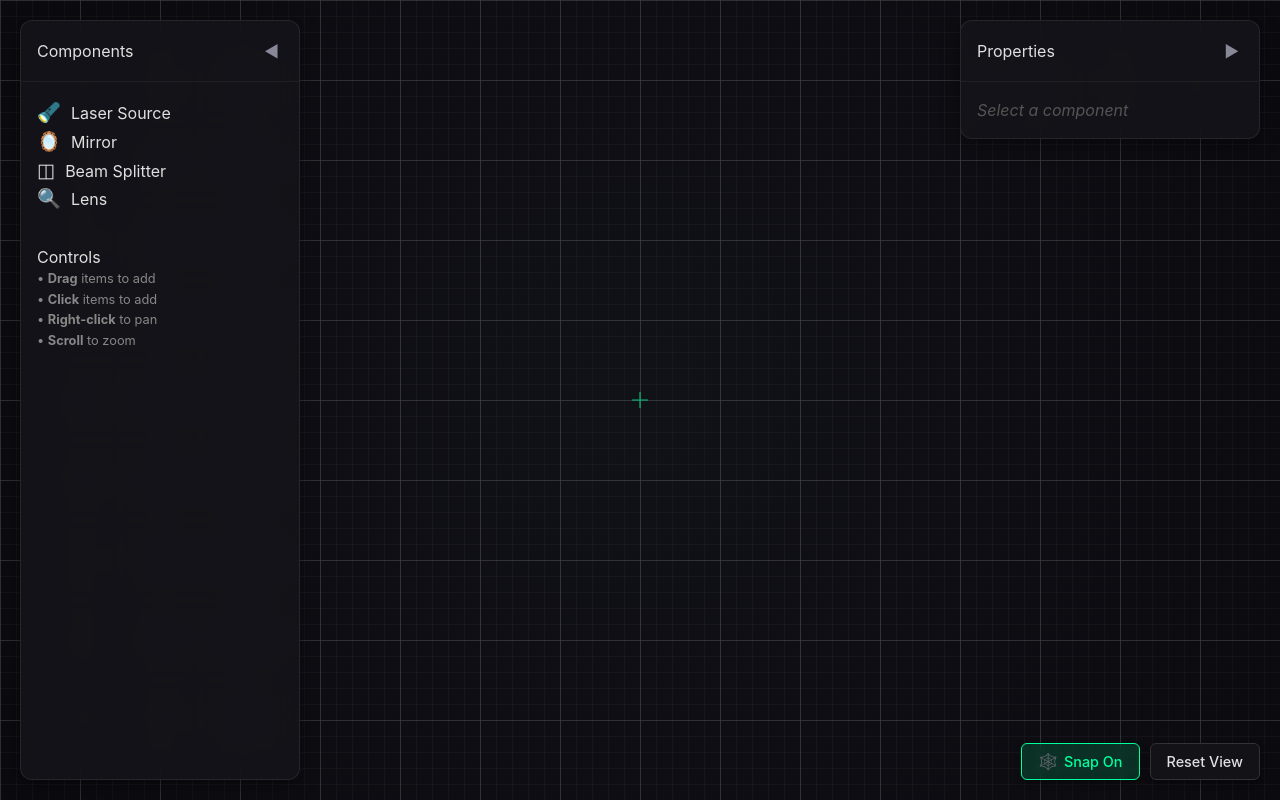
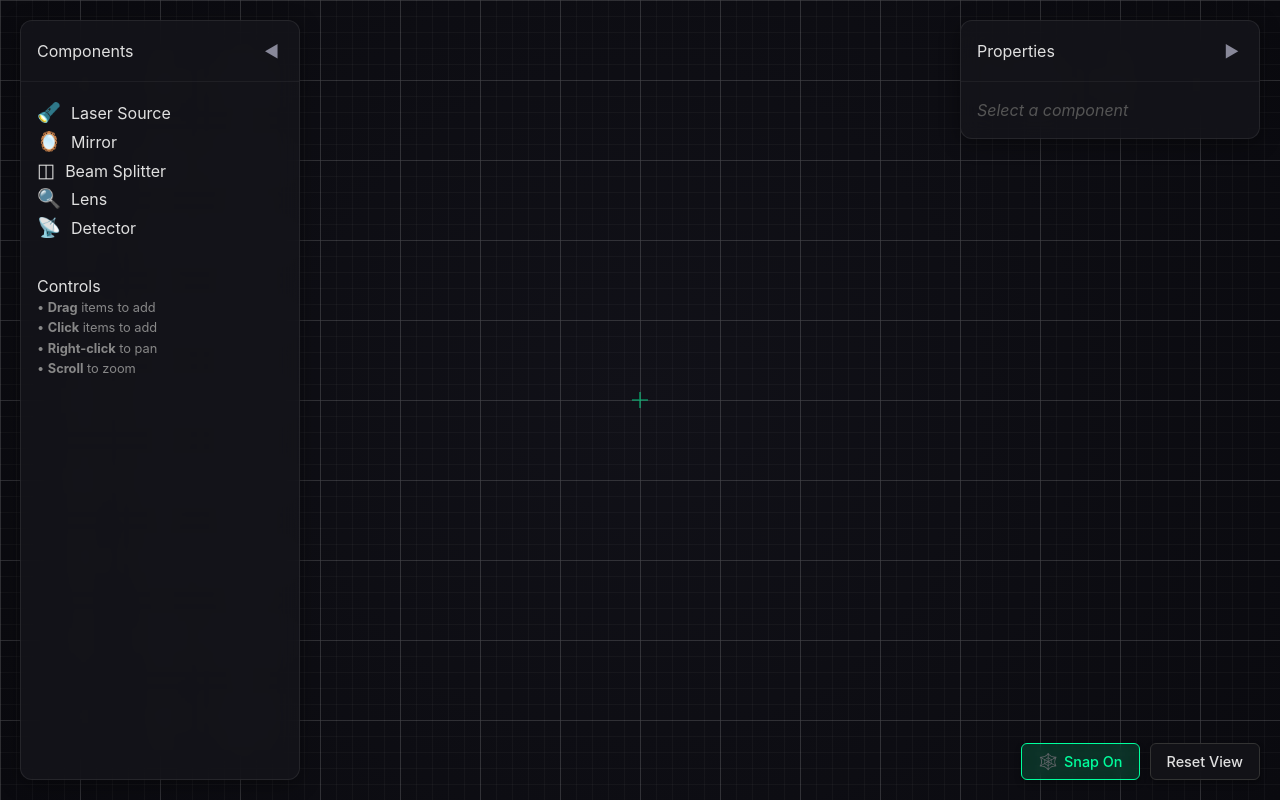
Before and after one commit to narongrit1053/Optics-table, a React (Vite) app: page / in a window 1280 px wide. Built offline with nearby package versions, Linux system fonts and the light colour scheme.

Commit message:
feat: Implement interactive optical table with ray tracing engine and component management.

```diff
--- a/src/components/OpticalTable.jsx
+++ b/src/components/OpticalTable.jsx
@@ -13,7 +13,7 @@ const OpticalTable = ({ components, setComponents, onSelect }) => {
     const svgRef = useRef(null);
 
     // Calculate Rays
-    const rays = useMemo(() => calculateRays(components), [components]);
+    const { rays, hits } = useMemo(() => calculateRays(components), [components]);
 
     // --- View Navigation (Pan/Zoom) ---
     const handleWheel = (e) => {
@@ -265,8 +265,24 @@ const OpticalTable = ({ components, setComponents, onSelect }) => {
                             </g>
                         )}
 
+                        {comp.type === 'detector' && (
+                            <g>
+                                {/* Sensor Body */}
+                                <rect x="-5" y="-20" width="10" height="40" fill="#222" stroke="#555" strokeWidth="1" />
+                                {/* Active Area */}
+                                <rect x="-5" y="-18" width="4" height="36" fill="#111" />
+                                {/* Readout Overlay (always horizontal) */}
+                                <g transform={`rotate(${-comp.rotation}) translate(15, 0)`}>
+                                    <rect x="-5" y="-10" width="45" height="20" rx="4" fill="rgba(0,0,0,0.8)" stroke="#555" />
+                                    <text x="17" y="4" fill="#0f0" fontSize="10" textAnchor="middle" fontFamily="monospace" fontWeight="bold">
+                                        {(hits[comp.id] || 0).toFixed(2)}
+                                    </text>
+                                </g>
+                            </g>
+                        )}
+
                         {/* Placeholder for others */}
-                        {comp.type !== 'laser' && comp.type !== 'mirror' && comp.type !== 'lens' && comp.type !== 'beamsplitter' && (
+                        {comp.type !== 'laser' && comp.type !== 'mirror' && comp.type !== 'lens' && comp.type !== 'beamsplitter' && comp.type !== 'detector' && (
                             <circle r="10" fill="#444" stroke="#888" />
                         )}
                     </g>
--- a/src/components/Sidebar.jsx
+++ b/src/components/Sidebar.jsx
@@ -6,6 +6,7 @@ const COMPONENT_TYPES = [
     { type: 'mirror', label: 'Mirror', icon: '🪞' },
     { type: 'beamsplitter', label: 'Beam Splitter', icon: '◫' },
     { type: 'lens', label: 'Lens', icon: '🔍' },
+    { type: 'detector', label: 'Detector', icon: '📡' },
 ];
 
 const Sidebar = ({ setComponents }) => {
--- a/src/engine/raytracer.ts
+++ b/src/engine/raytracer.ts
@@ -45,6 +45,22 @@ const getMirrorSegment = (mirror: OpticalComponent): { p1: Vector2D, p2: Vector2
     const p2 = rotatePoint({ x: mirror.position.x + p2Local.x, y: mirror.position.y + p2Local.y }, mirror.position, mirror.rotation);
 
     const normRad = (mirror.rotation * Math.PI) / 180;
+    const normal = { x: Math.cos(normRad), y: Math.sin(normRad) };
+
+    return { p1, p2, normal };
+};
+
+// Detector: Similar to mirror but different logic
+const getDetectorSegment = (det: OpticalComponent): { p1: Vector2D, p2: Vector2D, normal: Vector2D } => {
+    const width = 40;
+    const halfWidth = width / 2;
+    const p1Local = { x: 0, y: -halfWidth };
+    const p2Local = { x: 0, y: halfWidth };
+
+    const p1 = rotatePoint({ x: det.position.x + p1Local.x, y: det.position.y + p1Local.y }, det.position, det.rotation);
+    const p2 = rotatePoint({ x: det.position.x + p2Local.x, y: det.position.y + p2Local.y }, det.position, det.rotation);
+
+    const normRad = (det.rotation * Math.PI) / 180;
     const normal = { x: Math.cos(normRad), y: Math.sin(normRad) };
 
     return { p1, p2, normal };
@@ -145,6 +161,7 @@ interface PendingRay {
 interface TraceResult {
     visualRay: Ray;
     nextRays: PendingRay[];
+    hits: Record<string, number>; // Map component ID to intensity hit
 }
 
 interface HitRecord {
@@ -162,6 +179,7 @@ const tracePolyline = (pending: PendingRay, components: OpticalComponent[]): Tra
     let path = [currentOrigin];
     let currentRefractiveIndex = REFRACTIVE_INDEX_AIR;
     let nextRays: PendingRay[] = [];
+    let hits: Record<string, number> = {};
 
     let loopLimit = MAX_BOUNCES;
 
@@ -185,7 +203,16 @@ const tracePolyline = (pending: PendingRay, components: OpticalComponent[]): Tra
                 }
             }
 
-            // Detector logic removed
+            // Detector
+            else if (comp.type === 'detector') {
+                const seg = getDetectorSegment(comp);
+                const hit = intersectRaySegment(currentOrigin, currentDir, seg.p1, seg.p2);
+                if (hit && hit.t < minT) {
+                    minT = hit.t;
+                    // Absorb
+                    closestHit = { t: hit.t, point: hit.point, normal: seg.normal, type: 'detector', component: comp };
+                }
+            }
 
             // Beam Splitter
             else if (comp.type === 'beamsplitter') {
@@ -217,6 +244,8 @@ const tracePolyline = (pending: PendingRay, components: OpticalComponent[]): Tra
         }
 
         if (closestHit) {
+            // TS now definitely knows closestHit is not null here if assigned in the loop
+            // But to be absolutely safe with "possibly undefined" in some configs, we check again or rely on the type.
             const hit = closestHit as HitRecord;
 
             path.push(hit.point);
@@ -228,6 +257,11 @@ const tracePolyline = (pending: PendingRay, components: OpticalComponent[]): Tra
                 const R = sub(currentDir, mul(N, 2 * dotDN));
                 currentDir = normalize(R);
                 currentOrigin = add(currentOrigin, mul(currentDir, EPSILON * 2));
+            }
+            else if (hit.type === 'detector') {
+                const id = hit.component.id;
+                hits[id] = (hits[id] || 0) + pending.intensity;
+                break;
             }
             else if (hit.type === 'lens') {
                 const N = hit.normal;
@@ -304,13 +338,15 @@ const tracePolyline = (pending: PendingRay, components: OpticalComponent[]): Tra
             color: pending.color,
             path: path
         },
-        nextRays
+        nextRays,
+        hits
     };
 };
 
 
-export const calculateRays = (components: OpticalComponent[]): Ray[] => {
+export const calculateRays = (components: OpticalComponent[]): { rays: Ray[], hits: Record<string, number> } => {
     const finalRays: Ray[] = [];
+    const totalHits: Record<string, number> = {};
     const queue: PendingRay[] = [];
 
     const lasers = components.filter(c => c.type === 'laser');
@@ -361,6 +397,11 @@ export const calculateRays = (components: OpticalComponent[]): Ray[] => {
         const result = tracePolyline(current, components);
         finalRays.push(result.visualRay);
 
+        // Accumulate hits
+        Object.entries(result.hits).forEach(([id, val]) => {
+            totalHits[id] = (totalHits[id] || 0) + val;
+        });
+
         result.nextRays.forEach(child => {
             if (child.bounces < MAX_BOUNCES) {
                 queue.push(child);
@@ -368,5 +409,5 @@ export const calculateRays = (components: OpticalComponent[]): Ray[] => {
         });
     }
 
-    return finalRays;
+    return { rays: finalRays, hits: totalHits };
 };
```
Also changed, not shown: 1 other file (tests, documents, lock files or other folders).
